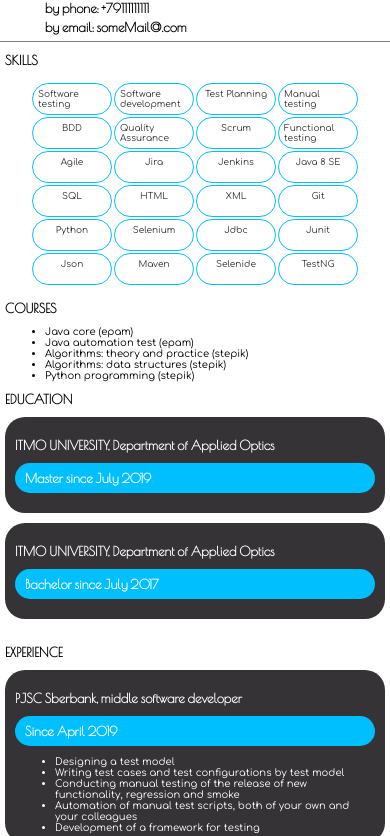
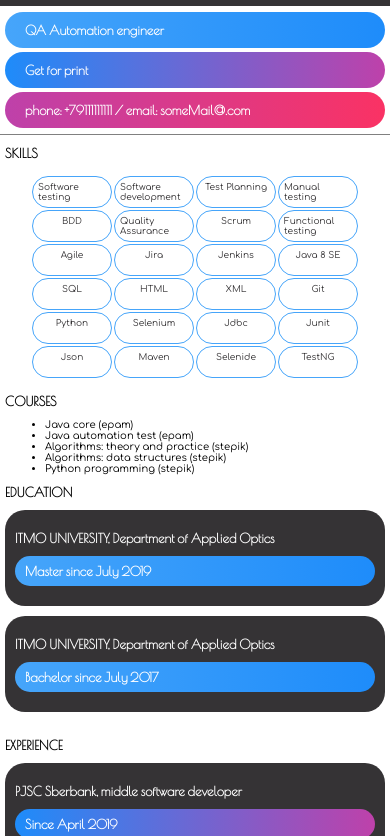
Before and after one commit to TimKorolev/KorolevResume, a plain HTML site: page index.html in a window 390 px wide. Shown: the part 289-1125 px from the top of the page. Drawn offline with nearby package versions, Linux system fonts and the light colour scheme.

Commit message:
Add files via upload

```diff
--- a/index.html
+++ b/index.html
@@ -11,25 +11,26 @@
 <body>
 <div class="topSection">
     <div class="name">
-        <h1> Korolev Timofei </h1>
+        <h1> Korolev Timofei</h1>
     </div>
-    <div class="myPhotoTop">
+<div class="myPhotoTop">
         <div class="myFrameTop">
             <img class="photoTop" src="img/portret.jpg">
         </div>
+    </div>
+<div class="name">
+	<h1>QA Automation engineer</h1>
     </div>
 </div>
 <div class="middleSection">
     <div class="profession">
         <h1> QA Automation engineer </h1>
     </div>
-    <div class="profession">
+    <div class="getForPrint">
         <h1> Get for print </h1>
     </div>
     <div class="contacts">
-        <h1>Contact me</h1>
-        <h1>by phone: +79111111111</h1>
-        <h1>by email: someMail@.com</h1>
+        <h1>phone: +79111111111 / email: someMail@.com</h1>
     </div>
 </div>
 <div class="divider"></div>
--- a/style/adaptiveGrid.css
+++ b/style/adaptiveGrid.css
@@ -6,18 +6,12 @@
 
 .topSection {
     display: grid;
-    grid-template-columns: repeat(auto-fill, minmax(50px, 3000px));
+    grid-template-columns: 580px 0px 2000px;
 }
 
 .middleSection {
     display: grid;
     grid-template-columns: repeat(auto-fill, minmax(50px, 580px));
-    grid-gap: 2px 2px;
-}
-
-.contacts {
-    display: grid;
-    grid-template-columns: repeat(auto-fill, minmax(100px, 120px));
     grid-gap: 2px 2px;
 }
 
@@ -29,18 +23,15 @@
 
 @media screen and (max-width: 600px) {
 
-    .contacts {
-	padding: 0px 40px;
-        display: grid;
-        grid-template-columns: repeat(auto-fill, minmax(200px, 300px));
-        grid-gap: 2px 2px;
-        justify-items: left;
-    }
-
     .topSection {
         display: grid;
         grid-template-columns: repeat(auto-fill, minmax(50px, 580px));
     }
+
+.topSection .name  h1 {
+    font-size: xx-large;
+    justify-content: center;
+}
 
     h1 {
         font-size: small;
@@ -77,12 +68,18 @@
         max-width: 750px;
     }
 
-    .contacts > h1 {
+.getForPrint > h1 {
         font-size: small;
-        margin-top: 0px;
+        margin-top: 1px;
         margin-bottom: 1px;
-        max-width: 300px;
-        display: flex;
+        max-width: 750px;
+    }
+
+.contacts > h1 {
+        font-size: small;
+        margin-top: 1px;
+        margin-bottom: 1px;
+        max-width: 750px;
     }
 
     .study > h1 {
--- a/style/style.css
+++ b/style/style.css
@@ -43,15 +43,33 @@ h1 {
     font-size: medium;
     font-family: "Poiret ONE", cursive;
     color: white;
-    background: deepskyblue;
+    background: linear-gradient(90deg, #46a5fa, #1e8cfa);
+    border-radius: 20px;
+    padding: 10px 20px;
+    transition: background 0.5s ease-in;
+    max-width: 300px;
+}
+
+	.getForPrint > h1 {
+    font-size: medium;
+    font-family: "Poiret ONE", cursive;
+    color: white;
+    background: linear-gradient(90deg, #1e8cfa, #be41aa);
+    border-radius: 20px;
+    padding: 10px 20px;
+    transition: background 2.0s easeOutCubic;
+    max-width: 300px;
+}
+
+.contacts > h1 {
+    font-size: medium;
+    font-family: "Poiret ONE", cursive;
+    color: white;
+    background: linear-gradient(90deg, #be41aa, #fa3264);
     border-radius: 20px;
     padding: 10px 20px;
     transition: background 0.5s ease-out;
     max-width: 300px;
-}
-
-.profession :hover {
-    background: chartreuse;
 }
 
 .divider {
@@ -71,7 +89,7 @@ h1 {
 .skill {
     font-family: "Comfortaa", cursive;
     color: #353335;
-    border-color: deepskyblue;
+    border-color: #46a5fa;
     border-width: 1px;
     border-style: solid;
     border-radius: 20px;
@@ -99,7 +117,7 @@ h1 {
 .spentTime > h1 {
     font-family: "Poiret ONE", cursive;
     color: white;
-    background: deepskyblue;
+    background: linear-gradient(90deg, #1e8cfa, #be41aa);
     border-radius: 40px;
     margin-top: 10px;
     padding: 7px 10px;
@@ -154,7 +172,7 @@ float: bottom;
 .grade > h1 {
     font-family: "Poiret ONE", cursive;
     color: white;
-    background: deepskyblue;
+    background: linear-gradient(90deg, #46a5fa, #1e8cfa);
     border-radius: 40px;
     margin-top: 10px;
     padding: 7px 10px;
```
